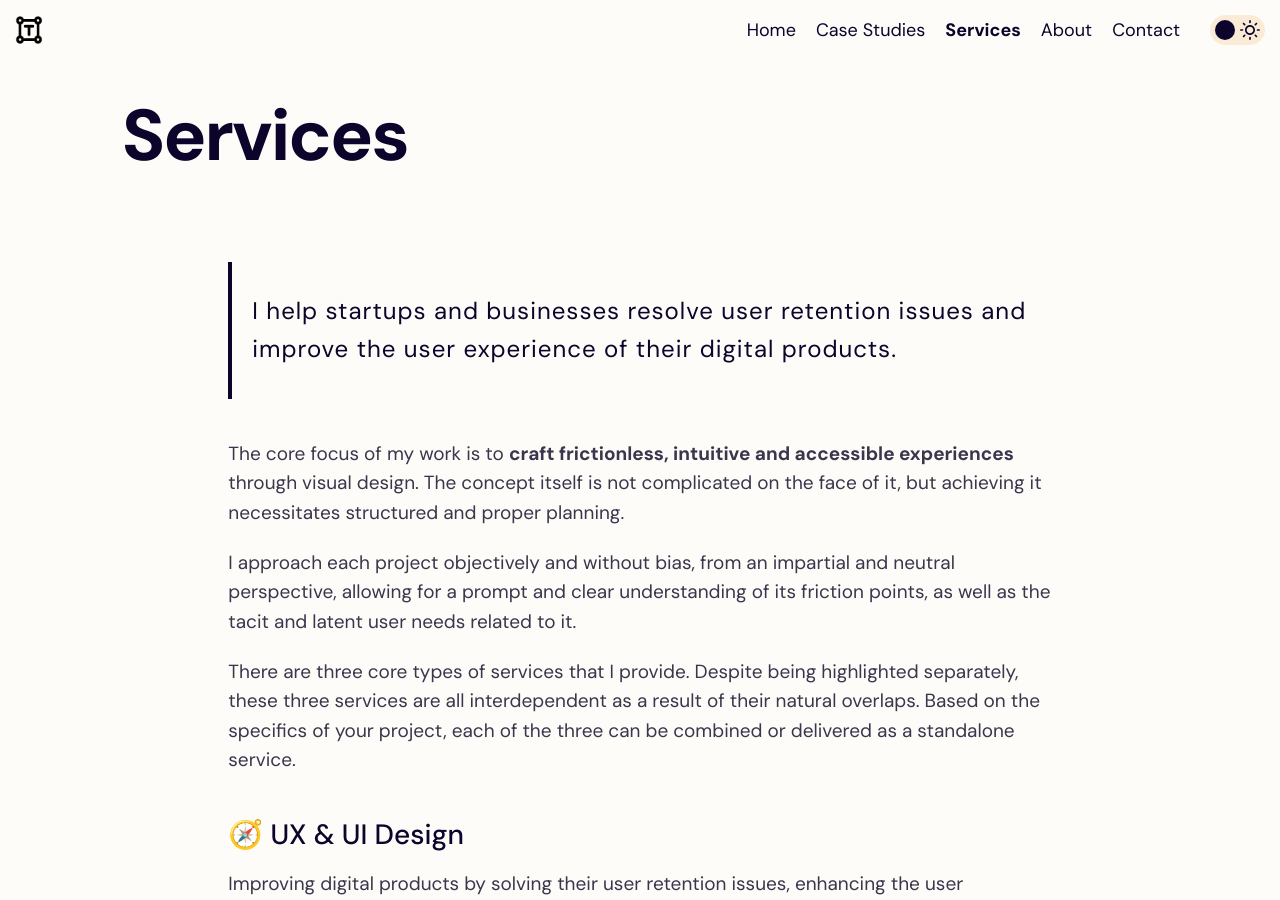
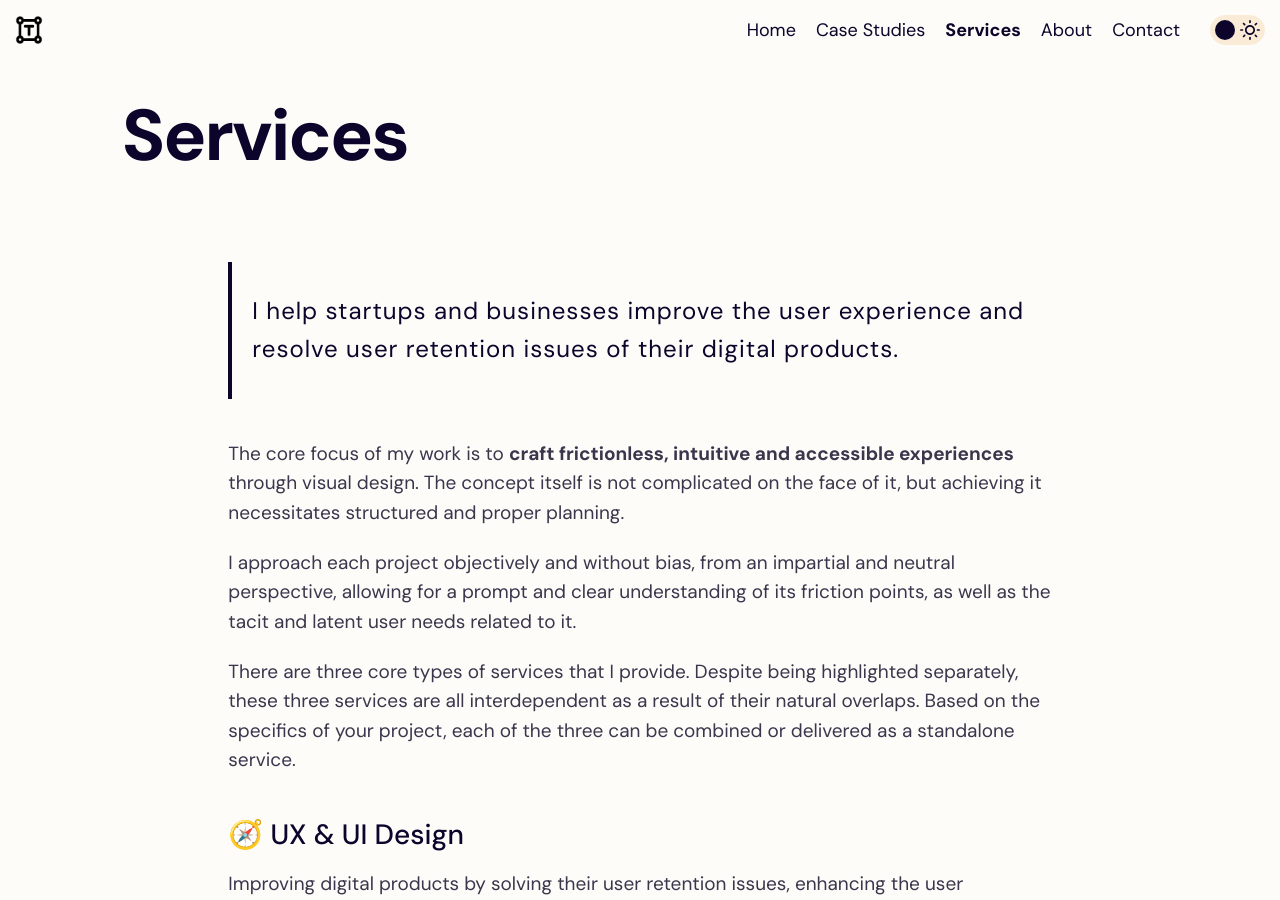
Before and after one commit to tmuxweb/tarheel, a Jekyll site: the page built from pages/services.md, in a window 1280 px wide and 900 px high. Built offline with Jekyll 4.4.1, drawn with Linux system fonts in a browser that asks for light colours.

Commit message:
serv fix

```diff
--- a/pages/services.md
+++ b/pages/services.md
@@ -6,7 +6,7 @@ description: ""
 image: ""
 ---
 
-> I help startups and businesses resolve user retention issues and improve the user experience of their digital products.
+> I help startups and businesses improve the user experience and resolve user retention issues of their digital products.
 
 The core focus of my work is to **craft frictionless, intuitive and accessible experiences** through visual design. The concept itself is not complicated on the face of it, but achieving it necessitates structured and proper planning.
 
```
